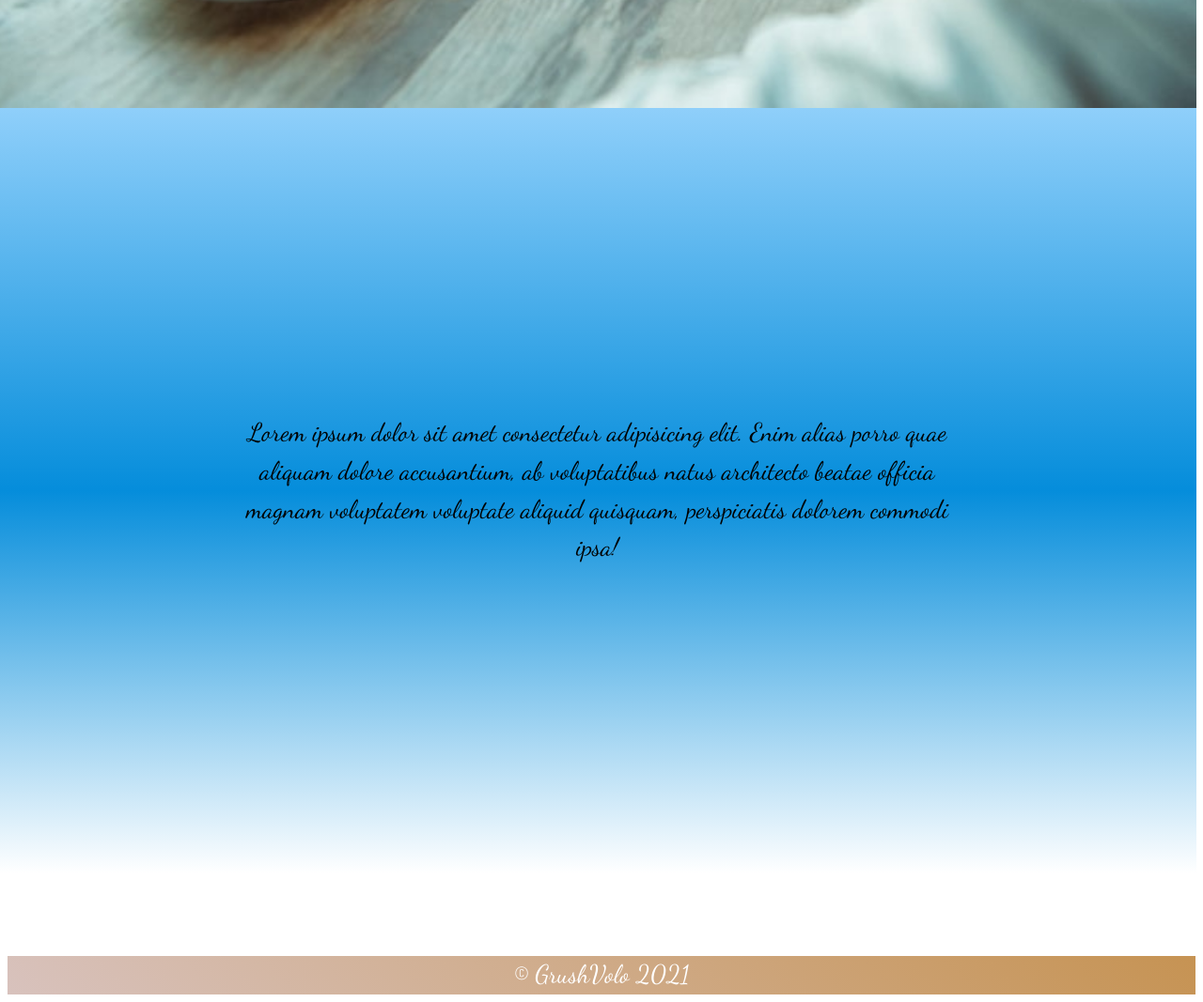
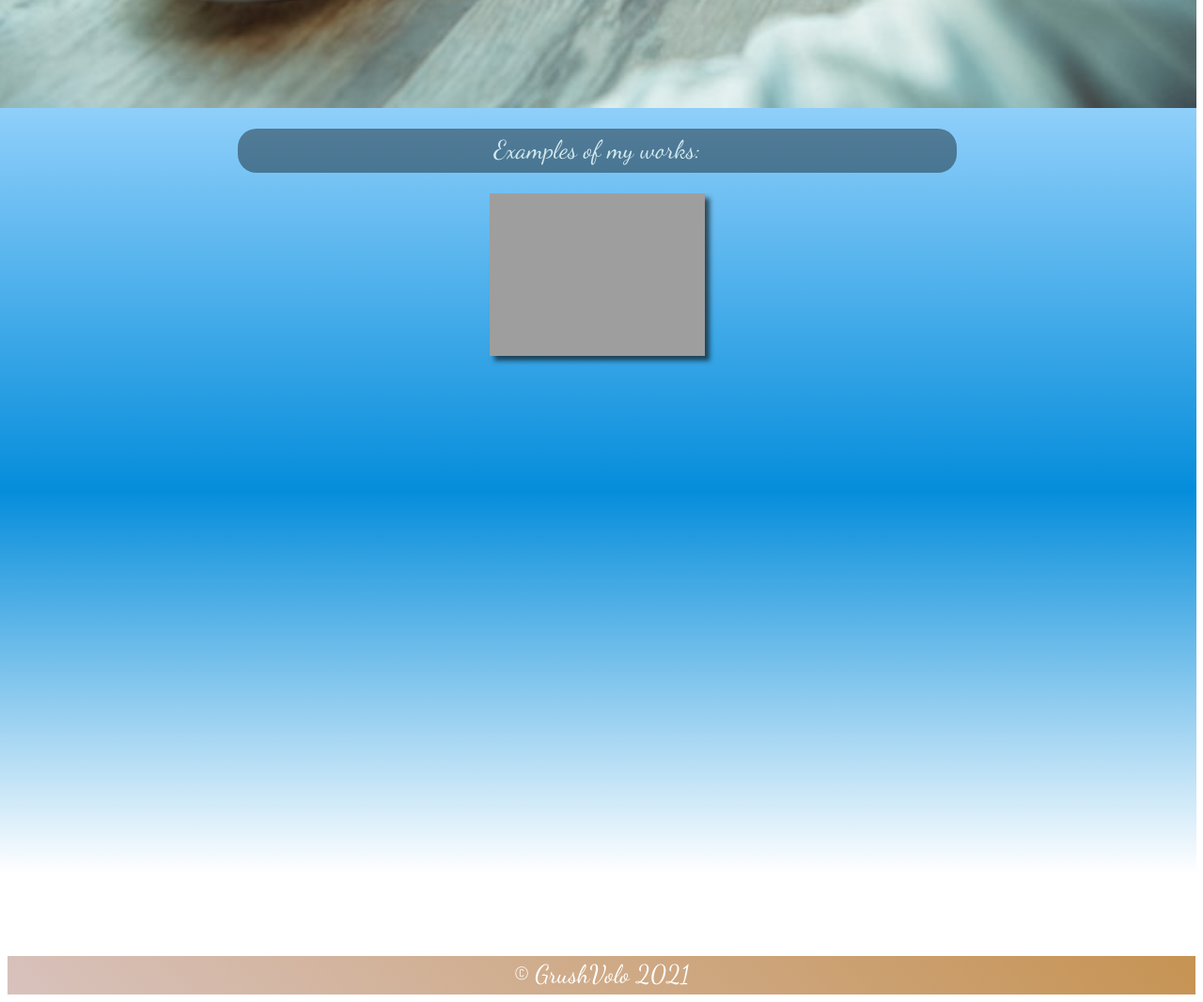
Before and after one commit to VolodumurGruv/portfolio, a Node server app: page / in a window 1280 px wide. Shown: the part 2313-3380 px from the top of the page at 94% size. Run offline with Node 20, Linux system fonts and the light colour scheme; some libraries are stand-ins or nearby versions; some web fonts are replaced; grey boxes are pictures that could not be loaded.

Commit message:
deploing

```diff
--- a/mystyle/public/javascripts/langData.js
+++ b/mystyle/public/javascripts/langData.js
@@ -20,6 +20,9 @@ const langData = {
 			},
 			third: {
 				"third-h1": "Онлайнкурси по яким я начався",
+			},
+			fourth: {
+				"fourth-myexamples": "Приклади моїх робіт:",
 			},
 			popup: {
 				"popup-contact": "Залиште повідомлення",
@@ -50,6 +53,10 @@ const langData = {
 			third: {
 				"third-h1": "Онлайнкурсы по которым я учился",
 			},
+			fourth: {
+				"fourth-myexamples": "Примеры моих работ:",
+			},
+
 			popup: {
 				"popup-contact": "Оставьте сообщение",
 				"popup-name": "Имя",
@@ -79,6 +86,9 @@ const langData = {
 			third: {
 				"third-h1": "Passed online courses",
 			},
+			fourth: {
+				"fourth-myexamples": "Examples of my works:",
+			},
 			popup: {
 				"popup-contact": "Contact me",
 				"popup-name": "Name",
--- a/mystyle/public/stylesheets/newstyle.css
+++ b/mystyle/public/stylesheets/newstyle.css
@@ -122,12 +122,43 @@ section {
 }
 
 .second,
-.third,
-.fourth {
+.third {
 	display: flex;
 	flex-direction: column;
 	justify-content: center;
 	align-items: center;
+}
+
+.fourth {
+	display: flex;
+	flex-direction: column;
+	align-items: center;
+}
+
+.myexamples {
+	text-align: center;
+	width: 60%;
+	margin-left: auto;
+	margin-right: auto;
+
+	color: #d3eaf0;
+}
+
+.myexamples > h1 {
+	text-align: center;
+	border-radius: 20px;
+	padding: 3px 10px;
+	color: #d3eaf0;
+	background: rgba(0, 0, 0, 0.4);
+}
+
+.fourth-img {
+	width: 30%;
+	box-shadow: 5px 5px 5px rgba(15, 25, 29, 0.7);
+}
+.fourth-img:hover {
+	position: static;
+	width: 100%;
 }
 
 @media (max-width: 1000px) {
--- a/mystyle/views/error.ejs
+++ b/mystyle/views/error.ejs
@@ -1,5 +1,7 @@
 <%layout('layouts/boilerplate')%>
 <div class="modal-alert">
-  <div class="alert"><%=err.message%></div>
-  <span class="close-alert">&times;</span>
+	<div class="wrap-alert">
+		<div class="alert"><%=err.message%></div>
+		<span class="close-alert">&times;</span>
+	</div>
 </div>
--- a/mystyle/views/index.ejs
+++ b/mystyle/views/index.ejs
@@ -58,11 +58,15 @@
 	</div>
 </section>
 <section class="fourth" lang="uk">
-	<div data-key="fourth-myexamples">
-		Lorem ipsum dolor sit amet consectetur adipisicing elit. Enim alias porro quae
-		aliquam dolore accusantium, ab voluptatibus natus architecto beatae officia
-		magnam voluptatem voluptate aliquid quisquam, perspiciatis dolorem commodi
-		ipsa!
+	<div class="myexamples">
+		<h1 data-key="fourth-myexamples">WORK OR NOT</h1>
+		<div>
+			<a href="https://sheltered-mesa-88616.herokuapp.com/" target="_blank">
+				<div class="fourth-img-wrap">
+					<img class="fourth-img" src="/pics/yelcamp.png" alt="example" />
+				</div>
+			</a>
+		</div>
 	</div>
 </section>
 
--- a/mystyle/views/layouts/boilerplate.ejs
+++ b/mystyle/views/layouts/boilerplate.ejs
@@ -24,7 +24,7 @@
 		<link rel="stylesheet" href="/stylesheets/footer.css" />
 		<!-- alert -->
 		<link rel="stylesheet" href="/stylesheets/alert.css" />
-		<!-- BOOTSTRAP -->
+
 	</head>
 	<body>
 		<%- include('../partials/flash')%> <%-body%>
```
Also changed, not shown: mystyle/public/javascripts/modalpic.js (deleted, +0 -21 lines), mystyle/public/javascripts/navBarBtn.js (deleted, +0 -16 lines), mystyle/views/admin.ejs (deleted, +0 -10 lines), mystyle/views/modalpic.ejs (deleted, +0 -7 lines), mystyle/views/partials/navbar.ejs (deleted, +0 -37 lines).
